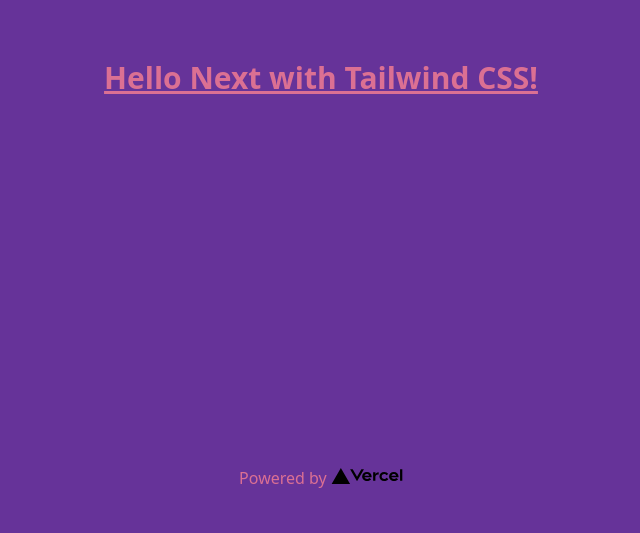
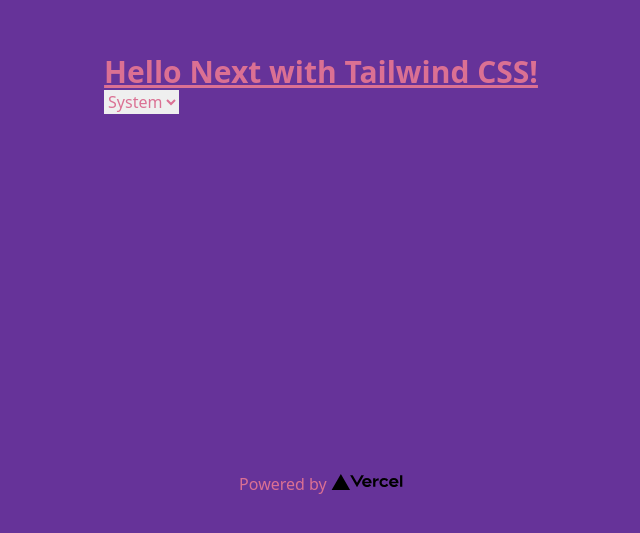
Before and after one commit to caicodes/artasce-next, a Next.js app: page / in a window 1280 px wide. Shown: the part 125-658 px from the top of the page, without its empty margins (319-959 px from the left). Built offline with nearby package versions, Linux system fonts and the light colour scheme.

Commit message:
theme switch added, next-themes added

```diff
--- /dev/null
+++ b/components/ThemeSwitch.js
@@ -0,0 +1,26 @@
+import { useState, useEffect } from 'react'
+import { useTheme } from 'next-themes'
+
+const ThemeSwitch = () => {
+  const [mounted, setMounted] = useState(false)
+  const { theme, setTheme } = useTheme()
+
+  // useEffect only runs on the client, so now we can safely show the UI
+  useEffect(() => {
+    setMounted(true)
+  }, [])
+
+  if (!mounted) {
+    return null
+  }
+
+  return (
+    <select value={theme} onChange={e => setTheme(e.target.value)}>
+      <option value="system">System</option>
+      <option value="dark">Dark</option>
+      <option value="light">Light</option>
+    </select>
+  )
+}
+
+export default ThemeSwitch
--- a/package.json
+++ b/package.json
@@ -10,6 +10,7 @@
   },
   "dependencies": {
     "next": "12.3.1",
+    "next-themes": "^0.2.1",
     "react": "18.2.0",
     "react-dom": "18.2.0"
   },
--- a/pages/_app.js
+++ b/pages/_app.js
@@ -1,7 +1,12 @@
 import '../styles/globals.css'
+import { ThemeProvider } from 'next-themes'
 
 function MyApp({ Component, pageProps }) {
-  return <Component {...pageProps} />
+  return (
+    <ThemeProvider>
+      <Component {...pageProps} />
+    </ThemeProvider>
+  )
 }
 
 export default MyApp
--- a/pages/index.js
+++ b/pages/index.js
@@ -1,5 +1,6 @@
 import Head from 'next/head'
 import Image from 'next/image'
+import ThemeSwitch from '../components/ThemeSwitch'
 
 export default function Home() {
   return (
@@ -13,6 +14,9 @@ export default function Home() {
         <h1 className="text-3xl font-bold underline">
           Hello Next with Tailwind CSS!
         </h1>
+
+        <ThemeSwitch />
+
       </main>
       <footer >
         <a
--- a/styles/globals.css
+++ b/styles/globals.css
@@ -3,12 +3,17 @@
 @tailwind utilities;
 
 :root {
-  --background-color: rebeccapurple;
-  --color: palevioletred;
+  --background: rebeccapurple;
+  --foreground: palevioletred;
+}
+
+[data-theme="dark"] {
+  --background: black;
+  --foreground: hotpink;
 }
 
 html,
 body {
-  background: var(--background-color);
-  color: var(--color);
+  background: var(--background);
+  color: var(--foreground);
 }
```
Also changed, not shown: 1 other file (tests, documents, lock files or other folders).
